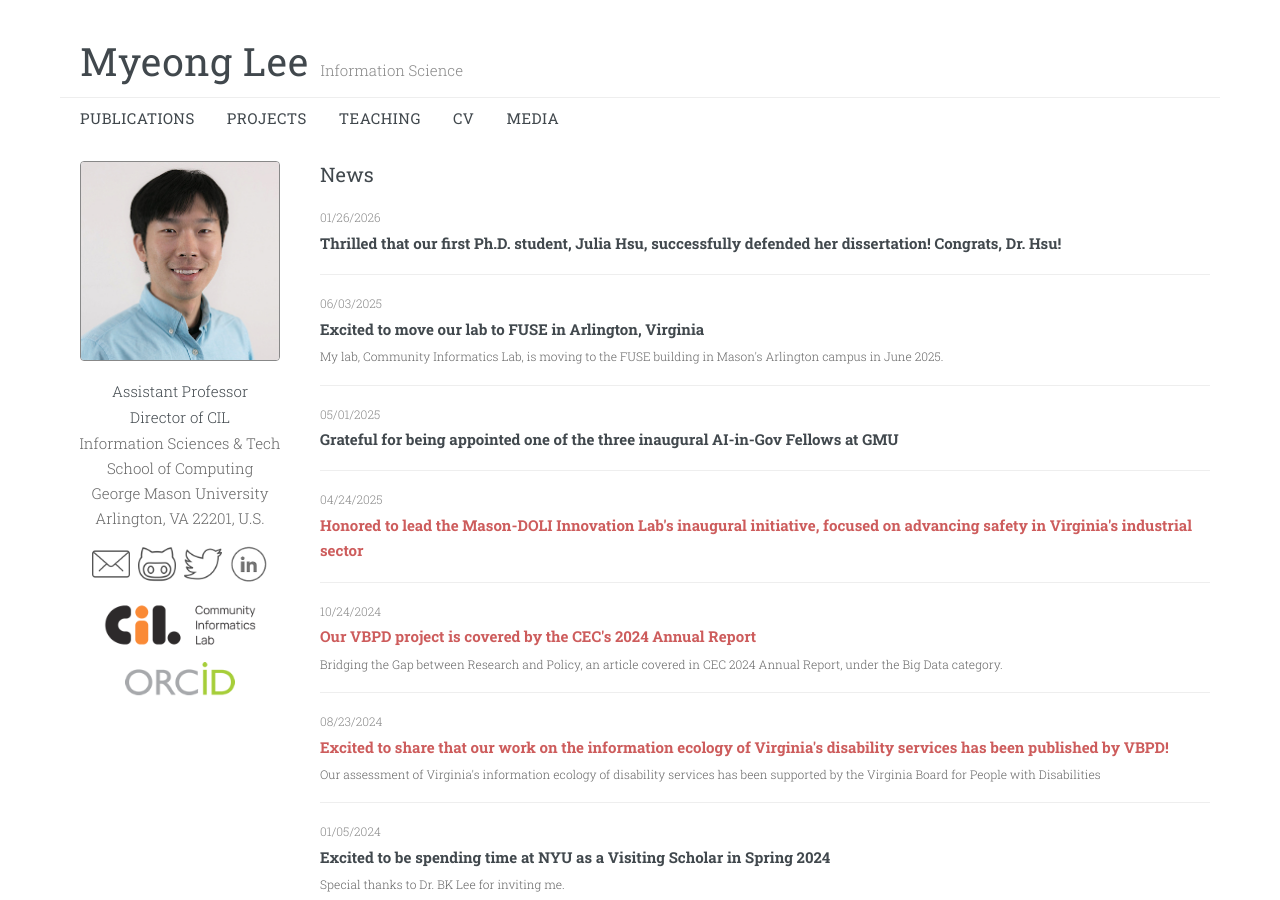
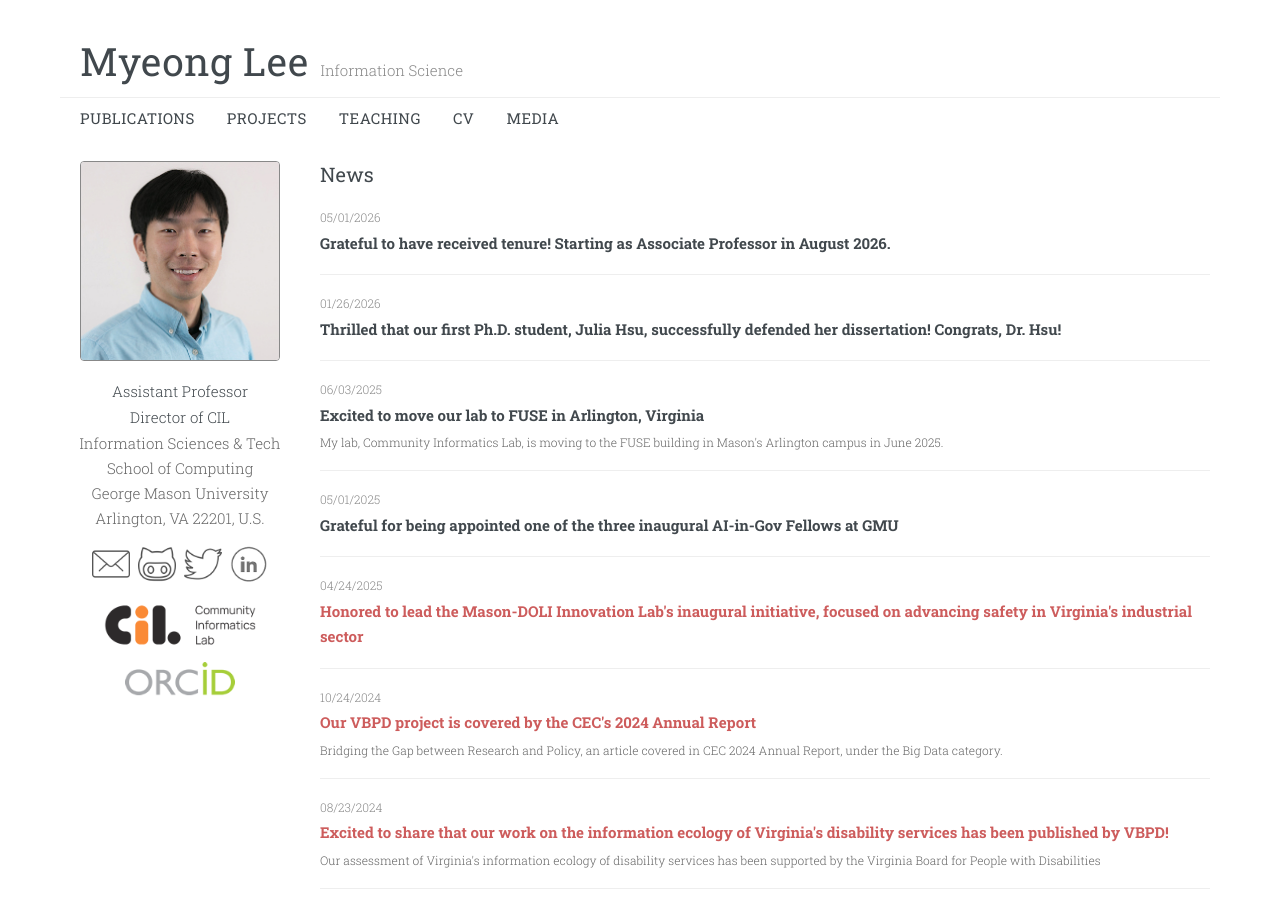
Before and after one commit to myeong/myeong.github.io, a Jekyll site: the page built from news.html, in a window 1280 px wide and 900 px high. Built offline with Jekyll 4.4.1, drawn with Linux system fonts in a browser that asks for light colours.

Commit message:
Add tenure announcement to news
Co-Authored-By: Claude Opus 4.7 (1M context) <noreply@anthropic.com>

```diff
--- a/_data/news.yml
+++ b/_data/news.yml
@@ -1,3 +1,6 @@
+- date: "05/01/2026"
+  text: "Grateful to have received tenure! Starting as Associate Professor in August 2026."
+
 - date: "01/26/2026"
   text: "Thrilled that our first Ph.D. student, Julia Hsu, successfully defended her dissertation! Congrats, Dr. Hsu!"
 
```
